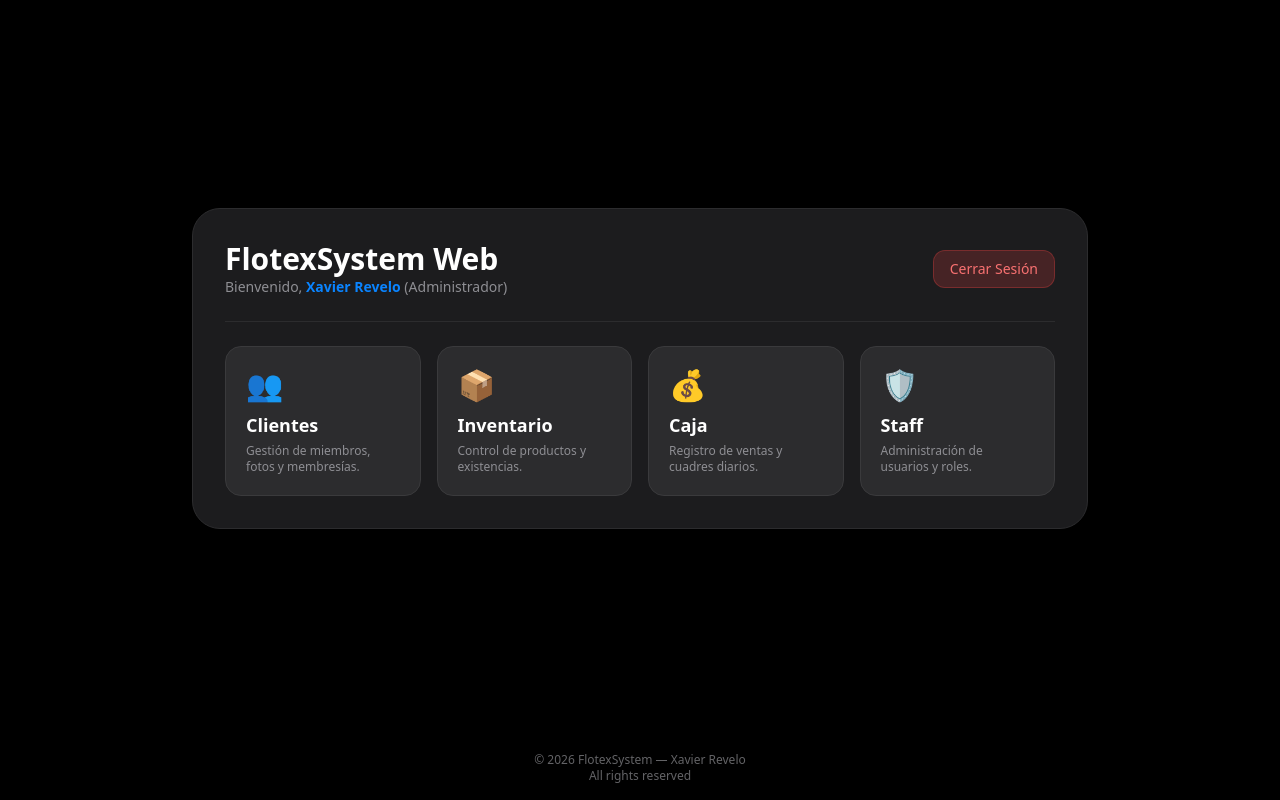
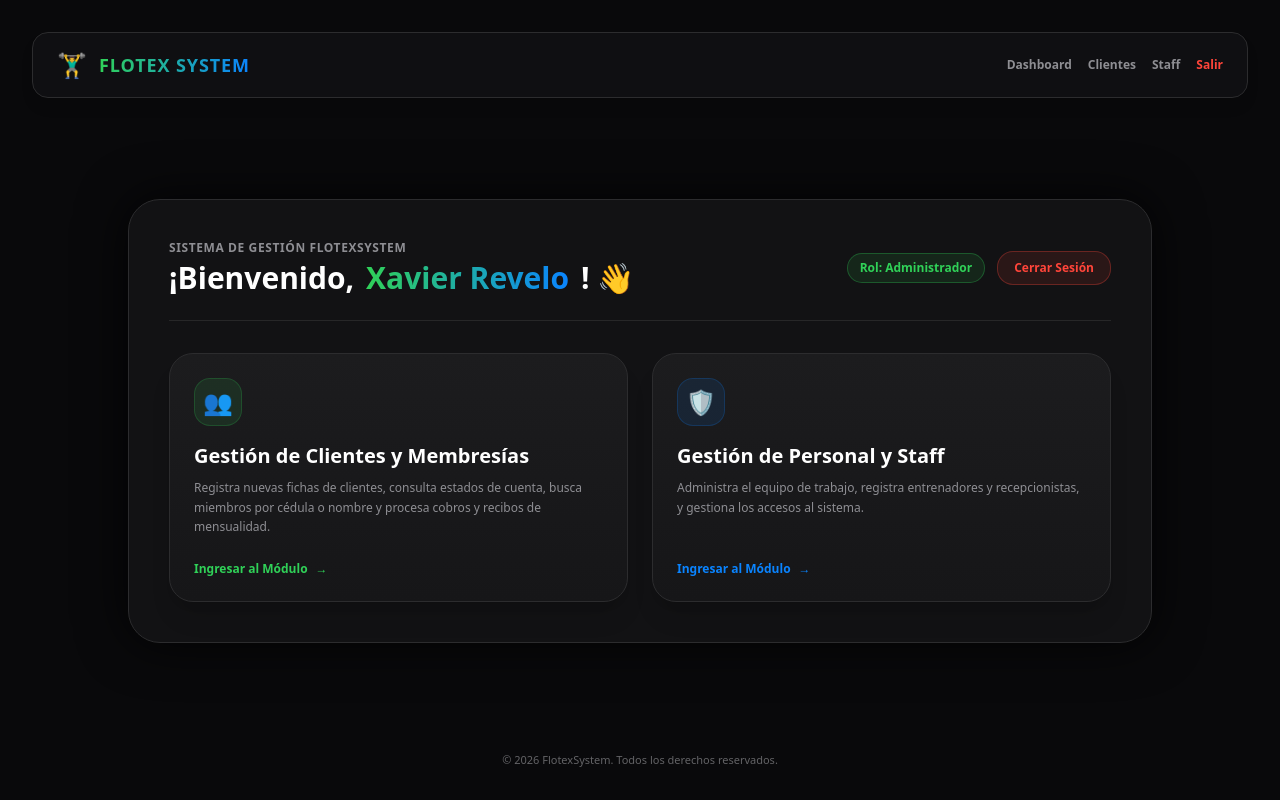
Before and after one commit to xrevelo007-cmyk/FlotexSystem_Web, a Flask app: page /dashboard in a window 1280 px wide. Run offline with Flask 3, Linux system fonts and the light colour scheme; a user stored in the database is signed in; some libraries are stand-ins or nearby versions.

Commit message:
Actualizados codigos completos y rutas sincronizadas

```diff
--- a/templates/base.html
+++ b/templates/base.html
@@ -1,34 +1,38 @@
 <!DOCTYPE html>
-<html lang="es" class="dark">
+<html lang="es">
 <head>
     <meta charset="UTF-8">
     <meta name="viewport" content="width=device-width, initial-scale=1.0">
-    <title>FlotexSystem — Web</title>
+    <title>FlotexSystem - Gestión de Gimnasio</title>
     <script src="https://cdn.tailwindcss.com"></script>
-    <script>
-        tailwind.config = {
-            darkMode: 'class',
-            theme: {
-                extend: {
-                    colors: {
-                        iosBg: '#000000',
-                        iosCard: '#1C1C1E',
-                        iosBorder: '#2C2C2E',
-                        iosBlue: '#0A84FF',
-                        iosBlueHover: '#0066CC',
-                        iosTextGray: '#8E8E93'
-                    }
-                }
-            }
-        }
-    </script>
 </head>
-<body class="bg-iosBg text-white font-sans antialiased min-h-screen flex flex-col justify-between">
-    <main class="flex-grow flex items-center justify-center p-4">
+<body class="bg-[#09090B] text-white min-h-screen font-sans flex flex-col justify-between items-center p-4 md:p-8">
+
+    <!-- Navegación Superior -->
+    {% if session.get('usuario') %}
+    <nav class="w-full max-w-7xl bg-[#121214]/80 border border-[#2C2C2E] rounded-2xl px-6 py-4 mb-6 backdrop-blur-md flex justify-between items-center shadow-lg">
+        <div class="flex items-center gap-3">
+            <span class="text-2xl">🏋️‍♂️</span>
+            <span class="font-black text-lg tracking-wider text-transparent bg-clip-text bg-gradient-to-r from-[#30D158] to-[#0A84FF]">FLOTEX SYSTEM</span>
+        </div>
+        <div class="flex items-center gap-4 text-xs font-bold">
+            <a href="/dashboard" class="text-[#8E8E93] hover:text-white transition">Dashboard</a>
+            <a href="/clientes" class="text-[#8E8E93] hover:text-[#30D158] transition">Clientes</a>
+            <a href="/staff" class="text-[#8E8E93] hover:text-[#0A84FF] transition">Staff</a>
+            <a href="/logout" class="text-[#FF453A] hover:underline transition">Salir</a>
+        </div>
+    </nav>
+    {% endif %}
+
+    <!-- Contenido dinámico -->
+    <main class="w-full max-w-7xl flex justify-center">
         {% block content %}{% endblock %}
     </main>
-    <footer class="text-center py-4 text-xs text-[#636366]">
-        © 2026 FlotexSystem — Xavier Revelo<br>All rights reserved
+
+    <!-- Footer -->
+    <footer class="mt-8 text-center text-[11px] text-[#636366]">
+        &copy; 2026 FlotexSystem. Todos los derechos reservados.
     </footer>
+
 </body>
 </html>
--- a/templates/dashboard.html
+++ b/templates/dashboard.html
@@ -1,49 +1,61 @@
 {% extends "base.html" %}
 {% block content %}
-<div class="w-full max-w-4xl bg-iosCard border border-iosBorder rounded-[28px] p-8 shadow-2xl">
+<div class="w-full max-w-5xl bg-[#121214] border border-[#2C2C2E] rounded-[32px] p-6 md:p-10 shadow-[0_0_50px_rgba(0,0,0,0.8)] backdrop-blur-xl">
 
-    <!-- Header del Dashboard -->
-    <div class="flex justify-between items-center border-b border-iosBorder pb-6 mb-6">
+    <!-- Encabezado del Dashboard -->
+    <div class="flex flex-col md:flex-row justify-between items-start md:items-center border-b border-[#2C2C2E]/80 pb-6 mb-8 gap-4">
         <div>
-            <h1 class="text-3xl font-bold text-white">FlotexSystem Web</h1>
-            <p class="text-iosTextGray text-sm">Bienvenido, <span class="text-iosBlue font-semibold">{{ nombre }}</span> ({{ cargo }})</p>
+            <div class="text-xs text-[#8E8E93] mb-1 tracking-wider uppercase font-semibold">Sistema de Gestión FlotexSystem</div>
+            <h1 class="text-3xl font-extrabold text-white flex items-center gap-3">
+                ¡Bienvenido, <span class="text-transparent bg-clip-text bg-gradient-to-r from-[#30D158] to-[#0A84FF]">{{ nombre }}</span>! 👋
+            </h1>
         </div>
-        <a href="/logout" class="bg-red-500/20 hover:bg-red-500/30 text-red-400 border border-red-500/30 px-4 py-2 rounded-xl text-sm transition">
-            Cerrar Sesión
-        </a>
+        <div class="flex items-center gap-3">
+            <span class="px-3 py-1.5 rounded-full text-xs font-bold bg-[#30D158]/10 text-[#30D158] border border-[#30D158]/30">
+                Rol: {{ cargo }}
+            </span>
+            <a href="/logout" class="bg-[#FF453A]/10 hover:bg-[#FF453A]/20 text-[#FF453A] border border-[#FF453A]/30 px-4 py-2 rounded-2xl text-xs font-bold transition">
+                Cerrar Sesión
+            </a>
+        </div>
     </div>
 
-    <!-- Módulos Principales -->
-    <div class="grid grid-cols-1 md:grid-cols-2 lg:grid-cols-4 gap-4">
+    <!-- Menú de Módulos Principal -->
+    <div class="grid grid-cols-1 md:grid-cols-2 gap-6">
 
-        <!-- Módulo Clientes -->
-        <div class="bg-[#2C2C2E] p-5 rounded-2xl border border-[#3A3A3C] hover:border-iosBlue transition cursor-pointer">
-            <div class="text-3xl mb-2">👥</div>
-            <h3 class="font-bold text-lg mb-1">Clientes</h3>
-            <p class="text-xs text-iosTextGray">Gestión de miembros, fotos y membresías.</p>
-        </div>
+        <!-- Tarjeta Módulo Clientes -->
+        <a href="/clientes" class="group bg-gradient-to-b from-[#1C1C1E] to-[#161618] border border-[#2C2C2E] hover:border-[#30D158]/60 rounded-3xl p-6 transition duration-300 shadow-xl hover:shadow-[0_0_30px_rgba(48,209,88,0.2)] flex flex-col justify-between">
+            <div>
+                <div class="w-12 h-12 rounded-2xl bg-[#30D158]/10 text-[#30D158] border border-[#30D158]/20 flex items-center justify-center text-2xl mb-4 group-hover:scale-110 transition duration-300">
+                    👥
+                </div>
+                <h2 class="text-xl font-bold text-white mb-2 group-hover:text-[#30D158] transition">Gestión de Clientes y Membresías</h2>
+                <p class="text-xs text-[#8E8E93] leading-relaxed">
+                    Registra nuevas fichas de clientes, consulta estados de cuenta, busca miembros por cédula o nombre y procesa cobros y recibos de mensualidad.
+                </p>
+            </div>
+            <div class="mt-6 flex items-center gap-2 text-xs font-bold text-[#30D158]">
+                <span>Ingresar al Módulo</span>
+                <span class="group-hover:translate-x-1 transition duration-200">→</span>
+            </div>
+        </a>
 
-        <!-- Módulo Inventario -->
-        <div class="bg-[#2C2C2E] p-5 rounded-2xl border border-[#3A3A3C] hover:border-iosBlue transition cursor-pointer">
-            <div class="text-3xl mb-2">📦</div>
-            <h3 class="font-bold text-lg mb-1">Inventario</h3>
-            <p class="text-xs text-iosTextGray">Control de productos y existencias.</p>
-        </div>
-
-        <!-- Módulo Caja -->
-        <div class="bg-[#2C2C2E] p-5 rounded-2xl border border-[#3A3A3C] hover:border-iosBlue transition cursor-pointer">
-            <div class="text-3xl mb-2">💰</div>
-            <h3 class="font-bold text-lg mb-1">Caja</h3>
-            <p class="text-xs text-iosTextGray">Registro de ventas y cuadres diarios.</p>
-        </div>
-
-
-        <!-- Módulo Staff -->
-<a href="/staff" class="bg-[#2C2C2E] p-5 rounded-2xl border border-[#3A3A3C] hover:border-iosBlue transition cursor-pointer block">
-    <div class="text-3xl mb-2">🛡️</div>
-    <h3 class="font-bold text-lg mb-1">Staff</h3>
-    <p class="text-xs text-iosTextGray">Administración de usuarios y roles.</p>
-</a>
+        <!-- Tarjeta Módulo Staff -->
+        <a href="/staff" class="group bg-gradient-to-b from-[#1C1C1E] to-[#161618] border border-[#2C2C2E] hover:border-[#0A84FF]/60 rounded-3xl p-6 transition duration-300 shadow-xl hover:shadow-[0_0_30px_rgba(10,132,255,0.2)] flex flex-col justify-between">
+            <div>
+                <div class="w-12 h-12 rounded-2xl bg-[#0A84FF]/10 text-[#0A84FF] border border-[#0A84FF]/20 flex items-center justify-center text-2xl mb-4 group-hover:scale-110 transition duration-300">
+                    🛡️
+                </div>
+                <h2 class="text-xl font-bold text-white mb-2 group-hover:text-[#0A84FF] transition">Gestión de Personal y Staff</h2>
+                <p class="text-xs text-[#8E8E93] leading-relaxed">
+                    Administra el equipo de trabajo, registra entrenadores y recepcionistas, y gestiona los accesos al sistema.
+                </p>
+            </div>
+            <div class="mt-6 flex items-center gap-2 text-xs font-bold text-[#0A84FF]">
+                <span>Ingresar al Módulo</span>
+                <span class="group-hover:translate-x-1 transition duration-200">→</span>
+            </div>
+        </a>
 
     </div>
 </div>
```
